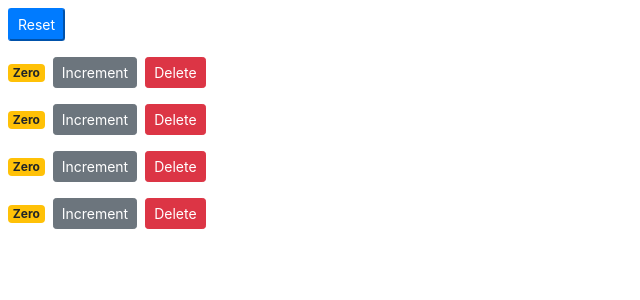
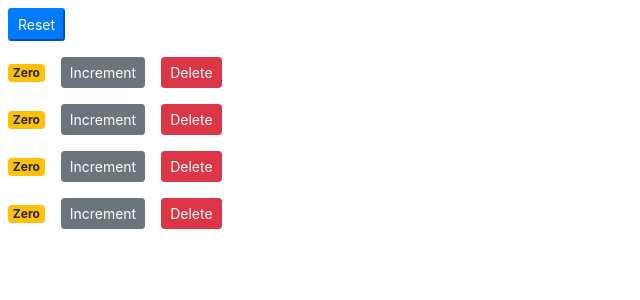
Before and after one commit to anshuman-coder/counter-app, a React (Create React App) app: page / in a window 1280 px wide. Shown: the top 300 px of the page, without its empty margins (0-640 px from the left). Built offline with nearby package versions, Linux system fonts and the light colour scheme.

Commit message:
removing local state

```diff
--- a/src/components/counter.jsx
+++ b/src/components/counter.jsx
@@ -1,19 +1,11 @@
 import React, { Component } from 'react';
 
 class Counter extends Component {
-    state = {
-        value: this.props.counter.value
-    };
-
-    handleIncrement = () => {
-        this.setState({ value: this.state.value + 1 });
-    };
-
     render() {
         return (
             <div>
                 <span className={this.getBadgeClasses()}>{this.formatCount()}</span>
-                <button onClick={this.handleIncrement} className="btn btn-secondary btn-sm" >Increment</button>
+                <button onClick={() => this.props.onIncrement(this.props.counter)} className="btn btn-secondary btn-sm m-2" >Increment</button>
                 <button onClick={() => this.props.onDelete(this.props.counter.id)} className="btn btn-danger btn-sm m-2">Delete</button>
             </div>
         );
@@ -21,12 +13,13 @@ class Counter extends Component {
 
     getBadgeClasses() {
         let classes = "badge m-2 badge-";
-        classes += this.state.value === 0 ? "warning" : "primary";
+        classes += this.props.counter.value === 0 ? "warning" : "primary";
         return classes;
     };
 
     formatCount(){
-        return this.state.value === 0 ? 'Zero' : this.state.value;
+        const {value} = this.props.counter;
+        return value === 0 ? 'Zero' : value;
     };
 
 }
--- a/src/components/counters.jsx
+++ b/src/components/counters.jsx
@@ -11,6 +11,14 @@ class Counters extends Component {
             { id: 4, value: 0},
         ]
      };
+
+    handleIncrement = count => {
+        const counters = [...this.state.counter];
+        const index = this.state.counter.indexOf(count);
+        counters[index]={...count};
+        counters[index].value++;
+        this.setState({counter: counters});
+    };
 
     handleReset= () => {
       const counters =  this.state.counter.map(c => {c.value = 0;
@@ -27,8 +35,8 @@ class Counters extends Component {
         return( <div>
             <button onClick={this.handleReset} className="brn btn-primary btn-sm m-2"> Reset </button>
             { this.state.counter.map(counter =>
-            <Counter key={counter.id} onDelete={this.handleDelete} counter={counter}>
-            </Counter>) }
+            <Counter key={counter.id} onDelete={this.handleDelete} onIncrement={this.handleIncrement} counter={counter}/>)
+            }
         </div>) ;
     }
 }
```
